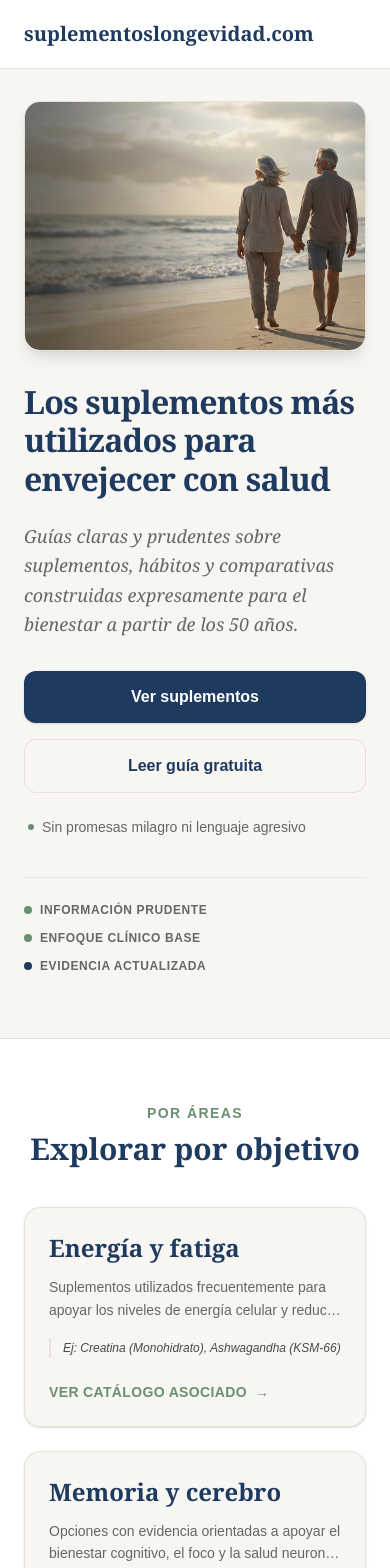
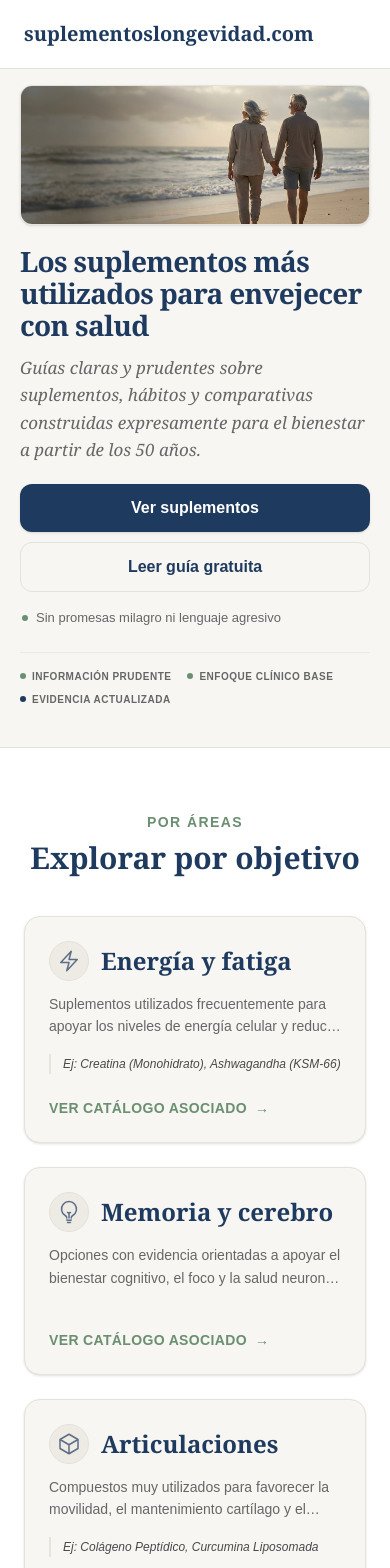
Before and after one commit to psikepike/suplementos_longevidad, a Next.js app: page / in a window 390 px wide. Shown: the top 1568 px of the page. Built offline with nearby package versions, Linux system fonts and the light colour scheme.

Commit message:
feat(home): add sober visual icons to category cards

```diff
--- a/src/app/page.tsx
+++ b/src/app/page.tsx
@@ -15,46 +15,46 @@ export default function Home() {
     <div className="min-h-screen bg-[#F7F6F2]">
 
       {/* Hero Section */}
-      <section className="bg-[#F7F6F2] pt-8 pb-16 md:pt-16 md:pb-24 px-6 lg:px-8 max-w-6xl mx-auto relative overflow-hidden flex flex-col md:flex-row items-center gap-8 md:gap-10">
-        <div className="max-w-3xl relative z-10 flex-1 order-last md:order-first">
-          <h1 className="font-serif text-[32px] sm:text-4xl md:text-5xl lg:text-[54px] font-bold text-[#1F3A5F] tracking-tight leading-[1.2] lg:leading-[1.12] mb-6">
+      <section className="bg-[#F7F6F2] pt-4 pb-10 md:pt-16 md:pb-24 px-5 md:px-8 max-w-6xl mx-auto relative overflow-hidden flex flex-col md:flex-row items-center gap-5 md:gap-10">
+        <div className="max-w-3xl relative z-10 flex-1 order-last md:order-first w-full">
+          <h1 className="font-serif text-[28px] sm:text-4xl md:text-5xl lg:text-[54px] font-bold text-[#1F3A5F] tracking-tight leading-[1.15] lg:leading-[1.12] mb-3 md:mb-6">
             Los suplementos más utilizados para envejecer con salud
           </h1>
-          <p className="text-lg md:text-xl text-[#666666] mb-8 font-serif italic max-w-2xl leading-relaxed">
+          <p className="text-[17px] md:text-xl text-[#666666] mb-5 md:mb-8 font-serif italic max-w-2xl leading-relaxed">
             Guías claras y prudentes sobre suplementos, hábitos y comparativas construidas expresamente para el bienestar a partir de los 50 años.
           </p>
-          <div className="flex flex-col items-start gap-4">
-            <div className="flex flex-wrap gap-4 items-center w-full sm:w-auto">
-              <Link href="#categorias" className="bg-[#1F3A5F] text-white w-full sm:w-auto px-8 py-3.5 rounded-xl font-bold hover:bg-[#6B8F71] transition-colors shadow-sm text-center">
+          <div className="flex flex-col items-start gap-3 md:gap-4">
+            <div className="flex flex-col sm:flex-row gap-2.5 sm:gap-4 w-full sm:w-auto">
+              <Link href="#categorias" className="bg-[#1F3A5F] text-white w-full sm:w-auto px-6 md:px-8 py-3 md:py-3.5 rounded-xl font-[600] md:font-bold hover:bg-[#6B8F71] transition-colors shadow-sm text-center">
                 Ver suplementos
               </Link>
-              <button className="bg-transparent border border-[#E5E2DA] w-full sm:w-auto text-[#1F3A5F] px-8 py-3.5 rounded-xl font-bold hover:bg-[#F7F6F2] hover:border-[#6B8F71] transition-all text-center">
+              <button className="bg-transparent border border-[#E5E2DA] w-full sm:w-auto text-[#1F3A5F] px-6 md:px-8 py-3 md:py-3.5 rounded-xl font-[600] md:font-bold hover:bg-[#F7F6F2] hover:border-[#6B8F71] transition-all text-center">
                 Leer guía gratuita
               </button>
             </div>
-            <p className="text-sm text-[#666666] font-medium flex items-center gap-2 ml-1 mt-2 md:mt-0">
+            <p className="text-[13px] md:text-sm text-[#666666] font-medium flex items-center gap-2 ml-0.5 md:ml-1 mt-1 md:mt-0">
                <span className="w-1.5 h-1.5 rounded-full bg-[#6B8F71]"></span>
                Sin promesas milagro ni lenguaje agresivo
             </p>
           </div>
 
-          <div className="flex flex-col sm:flex-row sm:flex-wrap gap-x-6 gap-y-3 mt-10 pt-6 border-t border-[#E5E2DA]/60">
-            <div className="flex items-center gap-2">
-              <span className="w-2 h-2 rounded-full bg-[#6B8F71]"></span>
-              <span className="text-[#666666] text-xs font-bold tracking-wider uppercase">Información Prudente</span>
+          <div className="flex flex-wrap gap-x-4 gap-y-2 mt-6 md:mt-10 pt-4 md:pt-6 border-t border-[#E5E2DA]/60">
+            <div className="flex items-center gap-1.5 md:gap-2">
+              <span className="w-1.5 md:w-2 h-1.5 md:h-2 rounded-full bg-[#6B8F71]"></span>
+              <span className="text-[#666666] text-[10px] md:text-xs font-bold tracking-wider uppercase">Información Prudente</span>
             </div>
-            <div className="flex items-center gap-2">
-              <span className="w-2 h-2 rounded-full bg-[#6B8F71]"></span>
-              <span className="text-[#666666] text-xs font-bold tracking-wider uppercase">Enfoque clínico base</span>
+            <div className="flex items-center gap-1.5 md:gap-2">
+              <span className="w-1.5 md:w-2 h-1.5 md:h-2 rounded-full bg-[#6B8F71]"></span>
+              <span className="text-[#666666] text-[10px] md:text-xs font-bold tracking-wider uppercase">Enfoque clínico base</span>
             </div>
-            <div className="flex items-center gap-2">
-              <span className="w-2 h-2 rounded-full bg-[#1F3A5F]"></span>
-              <span className="text-[#666666] text-xs font-bold tracking-wider uppercase">Evidencia Actualizada</span>
+            <div className="flex items-center gap-1.5 md:gap-2">
+              <span className="w-1.5 md:w-2 h-1.5 md:h-2 rounded-full bg-[#1F3A5F]"></span>
+              <span className="text-[#666666] text-[10px] md:text-xs font-bold tracking-wider uppercase">Evidencia Actualizada</span>
             </div>
           </div>
         </div>
 
-        <div className="w-full md:flex-1 relative h-[250px] md:h-[400px] rounded-2xl overflow-hidden shadow-lg border border-[#E5E2DA] order-first md:order-last">
+        <div className="w-full md:flex-1 relative h-[140px] sm:h-[180px] md:h-[400px] rounded-xl md:rounded-2xl overflow-hidden shadow-sm md:shadow-lg border border-[#E5E2DA] order-first md:order-last">
           <Image src="/images/home/hero/hero-supplements.jpeg" alt="Suplementos para longevidad" fill className="object-cover" priority />
         </div>
       </section>
@@ -70,10 +70,37 @@ export default function Home() {
           <div className="grid grid-cols-1 md:grid-cols-2 lg:grid-cols-3 gap-6">
             {categorias.map(cat => {
               const subItems = suplementos.filter(s => s.categorySlug === cat.slug).slice(0, 3).map(s => s.name).join(', ');
+
+              // Helper resolver para SVG minimalista por categoría (stroke fino, maduro y neutro)
+              const renderIcon = (slug: string) => {
+                const svgProps = { className: "w-6 h-6 text-[#1F3A5F] opacity-70 group-hover:text-[#6B8F71] transition-colors shrink-0", fill: "none", stroke: "currentColor", strokeWidth: 1.5, viewBox: "0 0 24 24" };
+                switch (slug) {
+                  case 'energia-y-fatiga':
+                    return <svg {...svgProps}><path strokeLinecap="round" strokeLinejoin="round" d="m3.75 13.5 10.5-11.25L12 10.5h8.25L9.75 21.75 12 13.5H3.75Z" /></svg>;
+                  case 'memoria-y-cerebro':
+                    return <svg {...svgProps}><path strokeLinecap="round" strokeLinejoin="round" d="M12 18v-5.25m0 0a6.01 6.01 0 0 0 1.5-.189m-1.5.189a6.01 6.01 0 0 1-1.5-.189m3.75 7.478a12.06 12.06 0 0 1-4.5 0m3.75 2.383a14.406 14.406 0 0 1-3 0M14.25 18v-.192c0-.983.658-1.829 1.508-2.316a7.5 7.5 0 1 0-7.516 0c.85.487 1.508 1.333 1.508 2.316v.192" /></svg>;
+                  case 'articulaciones':
+                    return <svg {...svgProps}><path strokeLinecap="round" strokeLinejoin="round" d="M21 7.5l-9-5.25L3 7.5m18 0l-9 5.25m9-5.25v9l-9 5.25M3 7.5l9 5.25M3 7.5v9l9 5.25m0-9v9" /></svg>;
+                  case 'sueno':
+                    return <svg {...svgProps}><path strokeLinecap="round" strokeLinejoin="round" d="M21.752 15.002A9.718 9.718 0 0 1 18 15.75c-5.385 0-9.75-4.365-9.75-9.75 0-1.33.266-2.597.748-3.752A9.753 9.753 0 0 0 3 11.25C3 16.635 7.365 21 12.75 21a9.753 9.753 0 0 0 9.002-5.998Z" /></svg>;
+                  case 'corazon-y-circulacion':
+                    return <svg {...svgProps}><path strokeLinecap="round" strokeLinejoin="round" d="M21 8.25c0-2.485-2.099-4.5-4.688-4.5-1.935 0-3.597 1.126-4.312 2.733-.715-1.607-2.377-2.733-4.313-2.733C5.1 3.75 3 5.765 3 8.25c0 7.22 9 12 9 12s9-4.78 9-12Z" /></svg>;
+                  case 'longevidad':
+                    return <svg {...svgProps}><path strokeLinecap="round" strokeLinejoin="round" d="M12 3v2.25m6.364.386l-1.591 1.591M21 12h-2.25m-.386 6.364l-1.591-1.591M12 18.75V21m-4.773-4.227l-1.591 1.591M5.25 12H3m4.227-4.773L5.636 5.636M15.75 12a3.75 3.75 0 11-7.5 0 3.75 3.75 0 017.5 0z" /></svg>;
+                  default:
+                    return <svg {...svgProps}><path strokeLinecap="round" strokeLinejoin="round" d="M3.75 6A2.25 2.25 0 0 1 6 3.75h2.25A2.25 2.25 0 0 1 10.5 6v2.25a2.25 2.25 0 0 1-2.25 2.25H6a2.25 2.25 0 0 1-2.25-2.25V6ZM3.75 15.75A2.25 2.25 0 0 1 6 13.5h2.25a2.25 2.25 0 0 1 2.25 2.25V18a2.25 2.25 0 0 1-2.25 2.25H6A2.25 2.25 0 0 1 3.75 18v-2.25ZM13.5 6a2.25 2.25 0 0 1 2.25-2.25H18A2.25 2.25 0 0 1 20.25 6v2.25A2.25 2.25 0 0 1 18 10.5h-2.25a2.25 2.25 0 0 1-2.25-2.25V6ZM13.5 15.75a2.25 2.25 0 0 1 2.25-2.25H18a2.25 2.25 0 0 1 2.25 2.25V18A2.25 2.25 0 0 1 18 20.25h-2.25A2.25 2.25 0 0 1 13.5 18v-2.25Z" /></svg>;
+                }
+              };
+
               return (
                 <Link key={cat.slug} href={`/categoria/${cat.slug}`} className="bg-[#F7F6F2] hover:bg-[#E5E2DA]/10 hover:border-[#6B8F71]/30 border border-[#E5E2DA] p-6 md:p-8 rounded-2xl transition-all group flex flex-col justify-between shadow-sm hover:shadow-md">
                   <div className="mb-6">
-                    <h4 className="font-serif text-2xl font-bold text-[#1F3A5F] mb-3 group-hover:text-[#6B8F71] transition-colors">{cat.name}</h4>
+                    <div className="flex items-center gap-3 mb-3">
+                      <div className="w-10 h-10 rounded-full bg-[#E5E2DA]/50 flex items-center justify-center border border-[#E5E2DA] group-hover:border-[#6B8F71]/20 group-hover:bg-[#E5E2DA]/80 transition-colors">
+                        {renderIcon(cat.slug)}
+                      </div>
+                      <h4 className="font-serif text-2xl font-bold text-[#1F3A5F] group-hover:text-[#6B8F71] transition-colors">{cat.name}</h4>
+                    </div>
                     <p className="text-[#666666] text-sm leading-relaxed mb-4 line-clamp-2">{cat.description}</p>
                     {subItems && (
                       <p className="text-[#2B2B2B] font-medium text-xs italic opacity-85 border-l-2 border-[#E5E2DA] group-hover:border-[#6B8F71]/40 pl-3 py-0.5 transition-colors">
```
